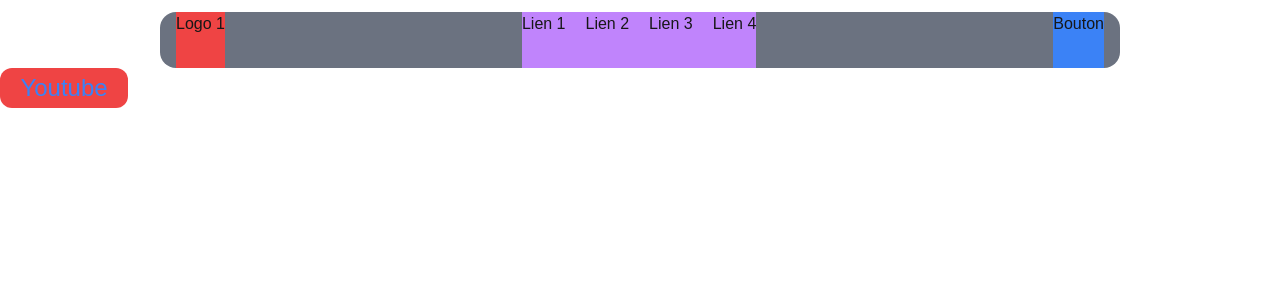
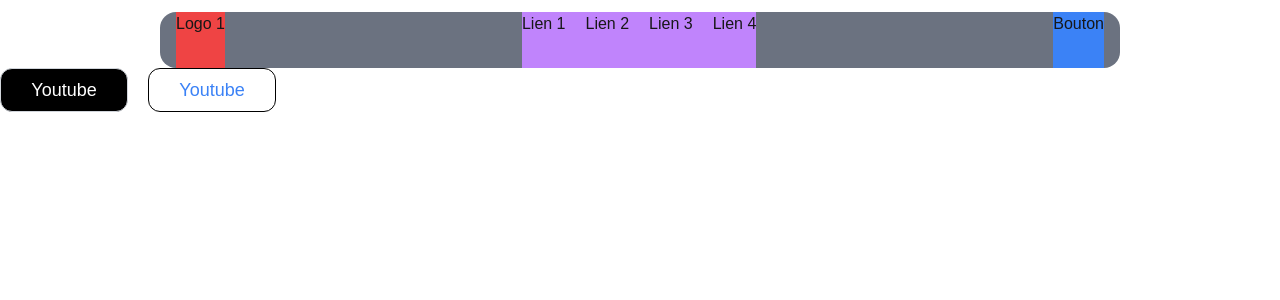
Before and after one commit to BouklifYacine/Next-AuthJS-Avance-Zustand, a Next.js app in the folder zustand-authjs/: page / in a window 1280 px wide. Shown: the top 300 px of the page. Built offline with nearby package versions, Linux system fonts and the light colour scheme.

Commit message:
Création de deux boutons

```diff
--- a/zustand-authjs/app/page.tsx
+++ b/zustand-authjs/app/page.tsx
@@ -19,7 +19,11 @@ export default function Home() {
     </div>
   </nav>
 
- <button className="bg-red-500 text-blue-500 text-2xl w-32 rounded-xl border-none h-10 hover:text-green-400 cursor-pointer"> Youtube </button>
+<div className="flex gap-x-5">
+<button className="bg-black text-white text-lg w-32 rounded-xl border border-gray-300 h-11 cursor-pointer"> Youtube </button>
+<button className="bg-white text-blue-500 text-lg w-32 rounded-xl border border-black h-11 cursor-pointer"> Youtube </button>
+</div>
+
   </>
   );
 }
```
